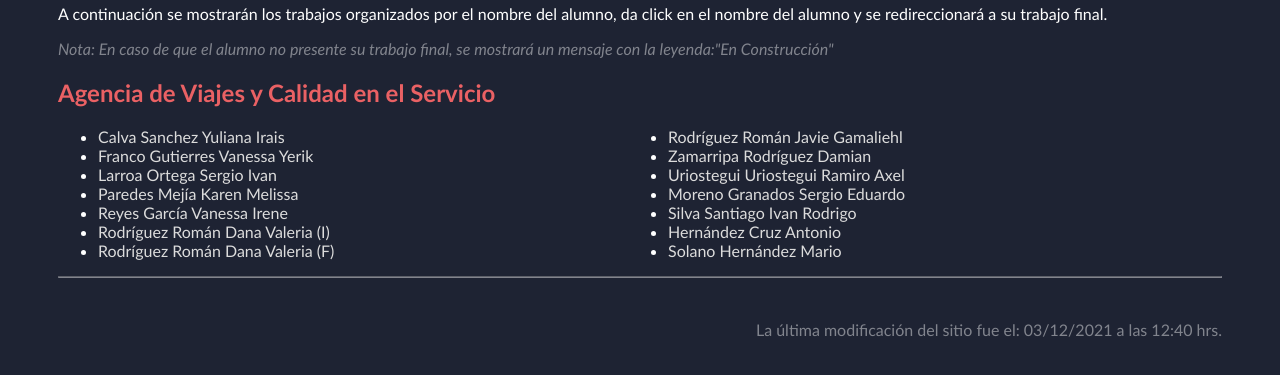
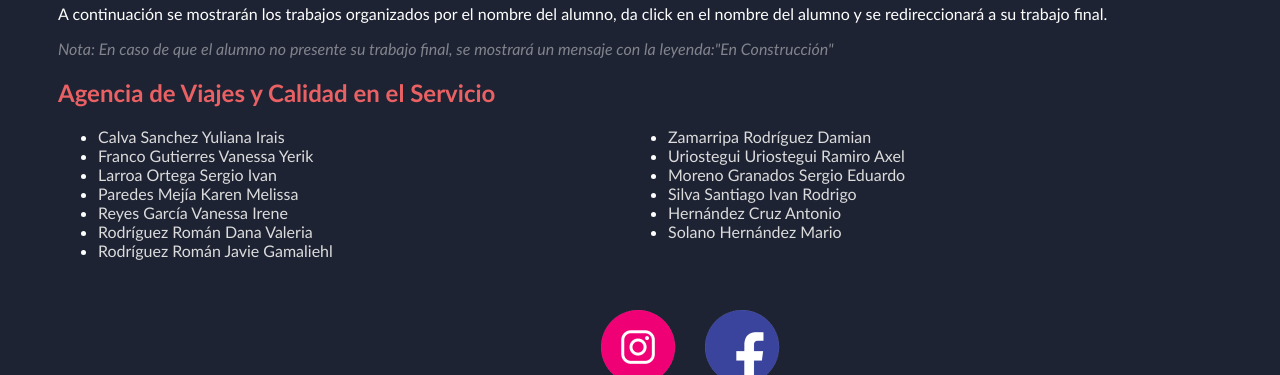
Before and after one commit to Dmdeblas/Dmdeblas.github.io, a plain HTML site: page Turismo/turismo.html in a window 1280 px wide. Shown: the part 578-953 px from the top of the page. Drawn offline with Linux system fonts and the light colour scheme.

Commit message:
Add files via upload

```diff
--- a/Turismo/turismo.html
+++ b/Turismo/turismo.html
@@ -16,8 +16,7 @@
              <li><a href="Agencia de Viajes/general.pdf">Larroa Ortega Sergio Ivan</a></li>
              <li><a href="Agencia de Viajes/general.pdf">Paredes Mejía Karen Melissa</a></li>
              <li><a href="Agencia de Viajes/general.pdf">Reyes García Vanessa Irene</a></li>
-             <li><a href="https://instagram.com/wine.tour_?r=nametag" target="_blamk">Rodríguez Román Dana Valeria (I)</a></li>
-             <li><a href="https://www.facebook.com/groups/248012817320878" target="_blamk">Rodríguez Román Dana Valeria (F)</a></li>
+             <li><a href="Agencia de Viajes/general.pdf">Rodríguez Román Dana Valeria</a></li>
              <li><a href="Agencia de Viajes/general.pdf">Rodríguez Román Javie Gamaliehl</a></li>
              <li><a href="Agencia de Viajes/general.pdf">Zamarripa Rodríguez Damian</a></li>
              <li><a href="Agencia de Viajes/general.pdf">Uriostegui Uriostegui Ramiro Axel</a></li>
@@ -26,7 +25,14 @@
              <li><a href="Agencia de Viajes/general.pdf">Hernández Cruz Antonio</a></li>
              <li><a href="Agencia de Viajes/general.pdf">Solano Hernández Mario</a></li>
          </ul>
-         </dd>
+         <br>
+         <center><table border="0" width="100">
+             <tr>
+                 <td><a href="https://instagram.com/wine.tour_?r=nametag" target="_blamk"><img src="insta.gif" width="100%"></a></td>
+                 <td><a href="https://www.facebook.com/groups/248012817320878" target="_blamk"><img src="face.gif" width="100%"></a></td>
+             </tr>
+        </table></center>
+        </dd>
          <hr style="border-color: rgba(255, 255, 255, 0.445);" >
          <br>
          <p align=right style="color: rgba(255, 255, 255, 0.445);">La última modificación del sitio fue el: 03/12/2021 a las 12:40 hrs.</p>
```
Also changed, not shown: Turismo/face.gif (added), Turismo/insta.gif (added).
